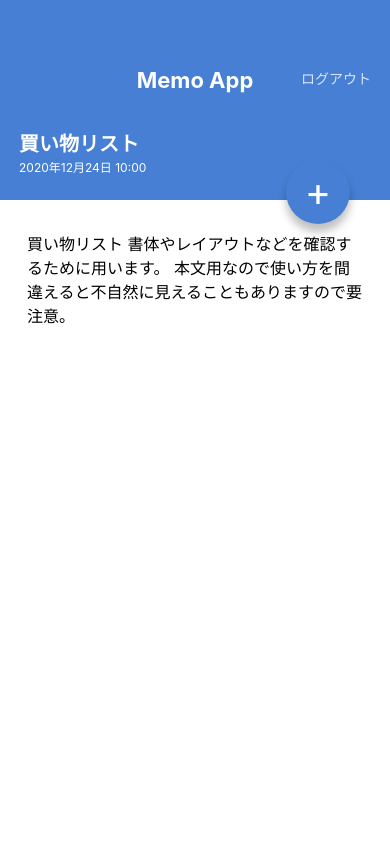
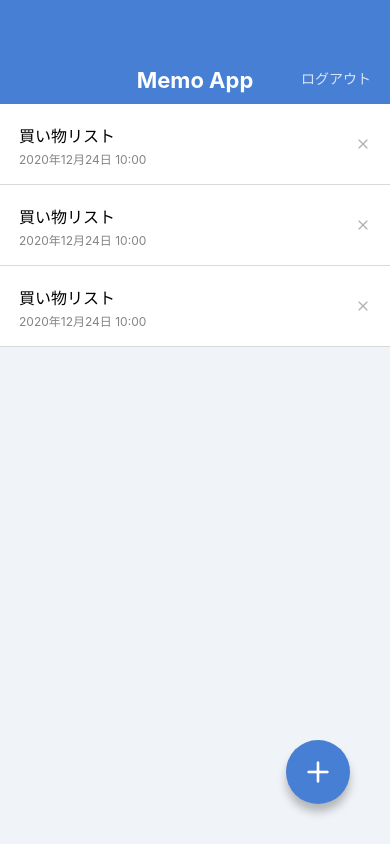
Before and after one commit to ShunjiYamanaka/MemoApp, a React Native app: screen / in a window 390 px wide. Built offline with nearby package versions, Linux system fonts and the light colour scheme.

Commit message:
Install @expo/vector-icons

```diff
--- a/App.jsx
+++ b/App.jsx
@@ -2,8 +2,8 @@
 
 // screen
 import MemoListScreen from "./src/screens/MemoListScreen";
-import MemoDetailScreen from "./src/screens/MemoDetailScreen";
+// import MemoDetailScreen from "./src/screens/MemoDetailScreen";
 
 export default function App() {
-  return <MemoDetailScreen />;
+  return <MemoListScreen />;
 }
--- a/package.json
+++ b/package.json
@@ -8,6 +8,7 @@
     "eject": "expo eject"
   },
   "dependencies": {
+    "@expo/vector-icons": "^10.2.1",
     "expo": "~41.0.1",
     "expo-status-bar": "~1.0.4",
     "prop-types": "^15.7.2",
--- a/src/components/CircleButton.jsx
+++ b/src/components/CircleButton.jsx
@@ -1,19 +1,20 @@
 import React from "react";
-import { View, Text, StyleSheet } from "react-native";
+import { View, StyleSheet } from "react-native";
 import { string, shape } from "prop-types";
+import { Feather } from "@expo/vector-icons";
 
 export default function CircleButton(props) {
-  const { children, style } = props;
+  const { style, name } = props;
   return (
     <View style={[styles.cicleButton, style]}>
-      <Text style={styles.cicleButtonLabel}>{children}</Text>
+      <Feather name={name} size={32} color="white" />
     </View>
   );
 }
 
 CircleButton.propTypes = {
-  children: string.isRequired,
   style: shape(),
+  name: string.isRequired,
 };
 
 CircleButton.defaultProps = {
--- a/src/components/MemoList.jsx
+++ b/src/components/MemoList.jsx
@@ -1,5 +1,6 @@
 import React from "react";
 import { View, Text, StyleSheet } from "react-native";
+import { Feather } from "@expo/vector-icons";
 
 export default function MemoList() {
   return (
@@ -10,7 +11,7 @@
           <Text style={styles.memoListItemDate}>2020年12月24日 10:00</Text>
         </View>
         <View>
-          <Text>X</Text>
+          <Feather name="x" size={16} color="#B0B0B0" />
         </View>
       </View>
 
@@ -20,7 +21,7 @@
           <Text style={styles.memoListItemDate}>2020年12月24日 10:00</Text>
         </View>
         <View>
-          <Text>X</Text>
+          <Feather name="x" size={16} color="#B0B0B0" />
         </View>
       </View>
 
@@ -30,7 +31,7 @@
           <Text style={styles.memoListItemDate}>2020年12月24日 10:00</Text>
         </View>
         <View>
-          <Text>X</Text>
+          <Feather name="x" size={16} color="#B0B0B0" />
         </View>
       </View>
     </View>
--- a/src/screens/MemoDetailScreen.jsx
+++ b/src/screens/MemoDetailScreen.jsx
@@ -18,7 +18,7 @@
           本文用なので使い方を間違えると不自然に見えることもありますので要注意。
         </Text>
       </ScrollView>
-      <CircleButton style={{ top: 160, bottom: "auto" }}>+</CircleButton>
+      <CircleButton style={{ top: 160, bottom: "auto" }} name="edit-2" />
     </View>
   );
 }
--- a/src/screens/MemoListScreen.jsx
+++ b/src/screens/MemoListScreen.jsx
@@ -14,7 +14,7 @@
       {/* Main */}
       <MemoList />
       {/* Add Btn */}
-      <CicleButton>+</CicleButton>
+      <CicleButton name="plus" />
     </View>
   );
 }
```
Also changed, not shown: .eslintrc.json, 1 other file (tests, documents, lock files or other folders).
